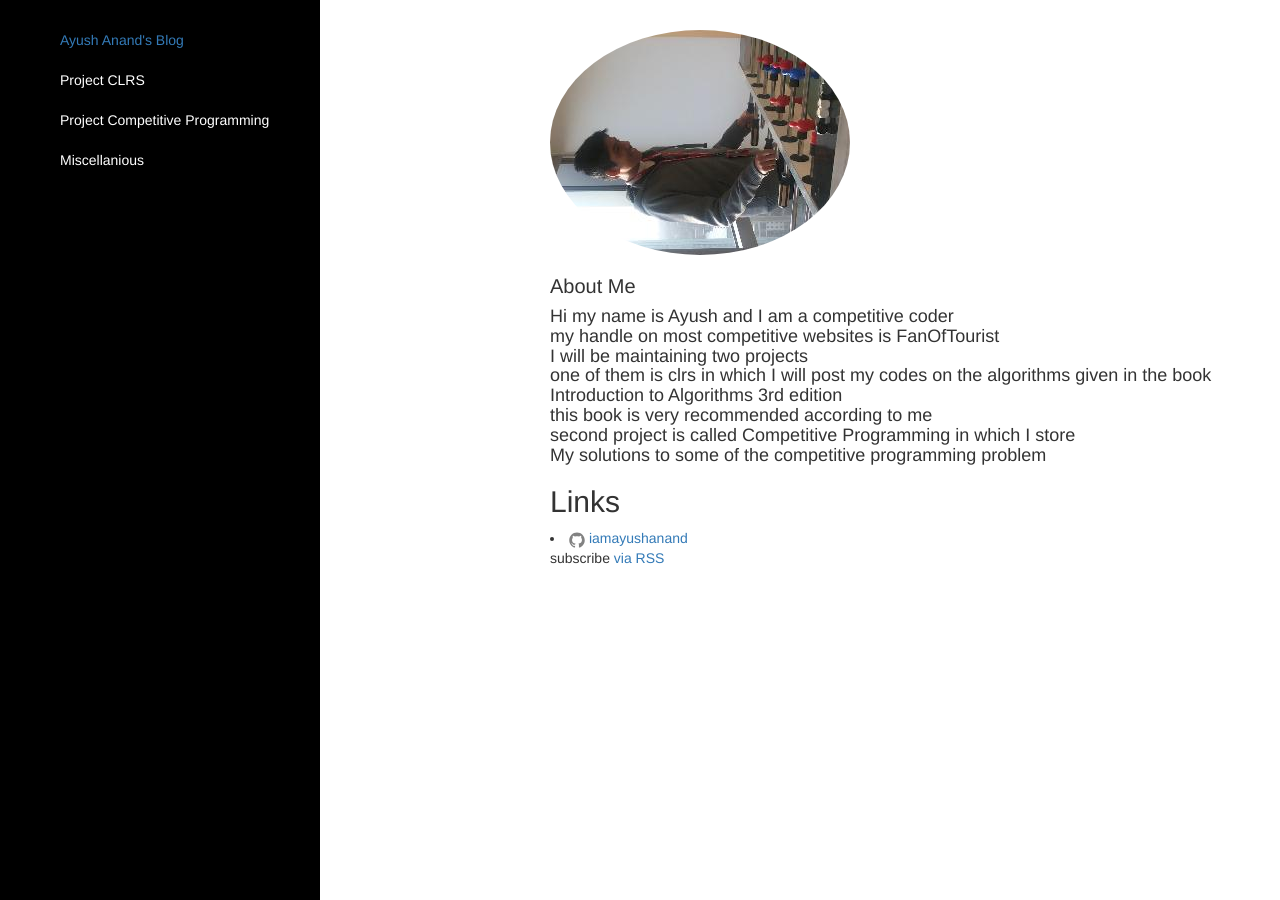
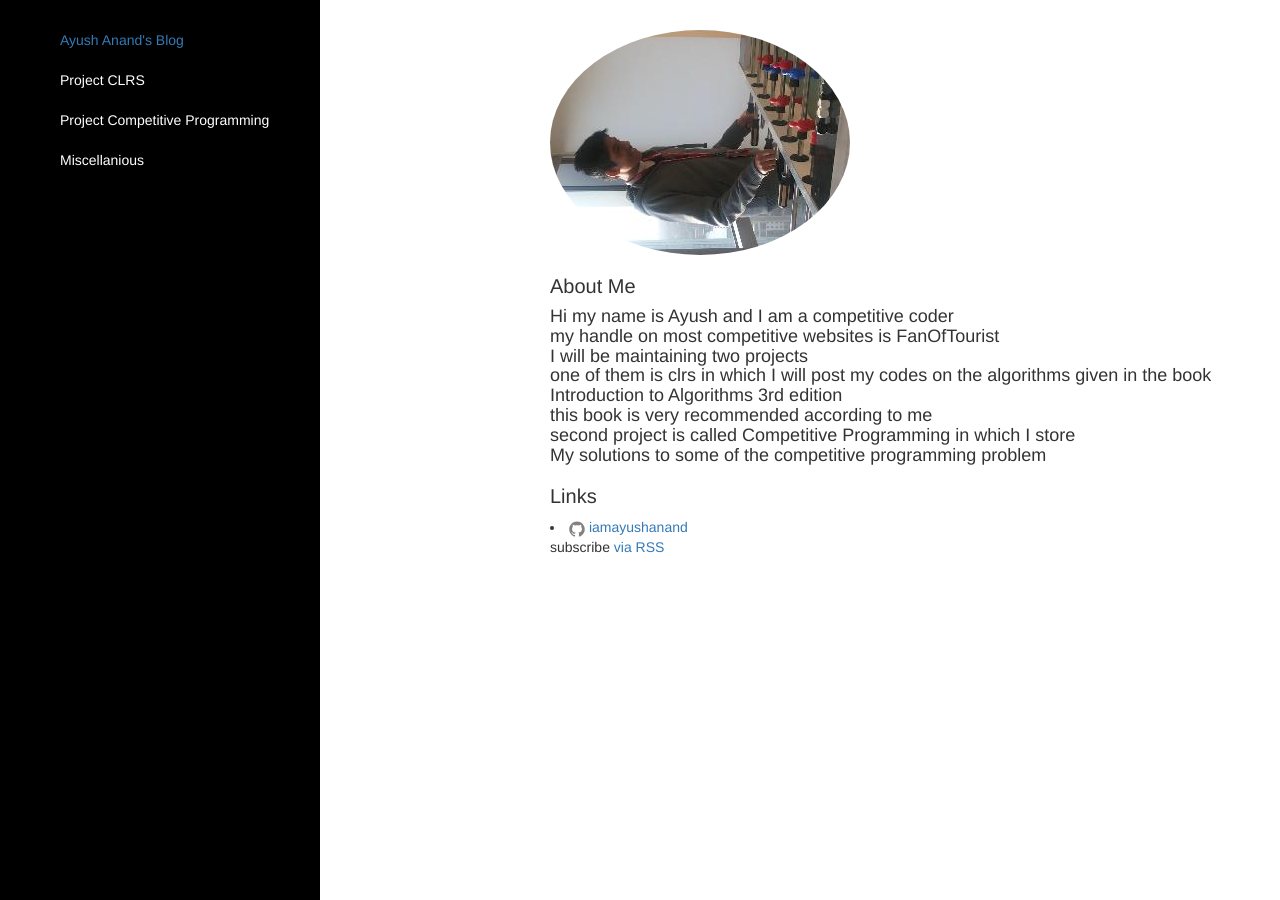
Before and after one commit to iamayushanand/iamayushanand.github.io, a Jekyll site: the page built from index.html, in a window 1280 px wide. Built offline with Jekyll 4.4.1, drawn with Linux system fonts in a browser that asks for light colours; nearby versions of some CDN libraries.

Commit message:
Initial commit

```diff
--- a/index.html
+++ b/index.html
@@ -9,7 +9,7 @@ layout: default
 
   <H4>Hi my name is Ayush and I am a competitive coder <br> my handle on most competitive websites is FanOfTourist<br> I will be maintaining two projects    <br> one of them is clrs in which I will post my codes on the algorithms given in the book Introduction to Algorithms 3rd edition<br>this book is very recommended according to me<br>second project is called Competitive Programming in which I store<br> My solutions to some of the competitive programming problem</H4>
 
-  <h2>Links </h2>
+  <h1 class="page-heading">Links </h1>
   <div class="links">
 	  <li>{% include icon-github.html username=site.github_username %}</li>
 
```
